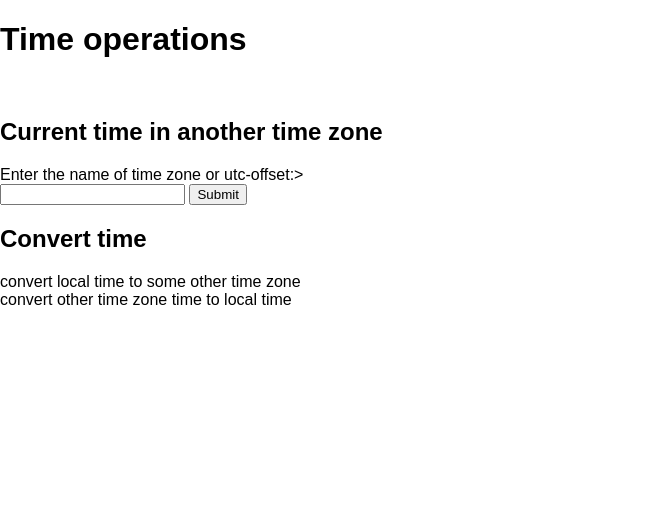
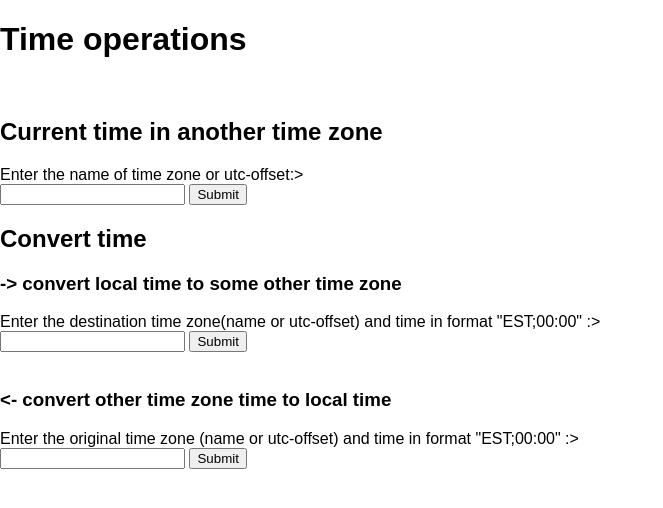
Before and after one commit to gelst13/TimeZoneReminder, a Flask app: page /time_operations in a window 1280 px wide. Shown: the top 508 px of the page, without its empty margins (0-663 px from the left). Run offline with Flask 3, Linux system fonts and the light colour scheme.

Commit message:
time_operations updated

```diff
--- a/app.py
+++ b/app.py
@@ -49,10 +49,22 @@ def index():
 @app.route('/time_operations', methods=['POST', 'GET'])
 def time_operations():
     if request.method == 'POST':
-        data = request.form.get('time_data_1')
-        print(data)
-        result = TimeKeeper().get_current_time(data)
-        return f'current time in {data} time zone: {result}'
+        if request.form.get('time_data_1'):
+            data = request.form.get('time_data_1')
+            print(data)
+            result = TimeKeeper().get_current_time(data)
+            return f'current time in {data} time zone: {result}'
+        elif request.form.get('time_data_2'):  # format "EST;00:00"
+            data = request.form.get('time_data_2').split(';')
+            print(data)
+            result = TimeKeeper.time_operation_2(data, 'y')
+            return result
+        elif request.form.get('time_data_3'):  # format "EST;00:00"
+            data = request.form.get('time_data_3').split(';')
+            print(data)
+            result = TimeKeeper.time_operation_2(data, 'n')
+            return result
+
     return render_template('time_operations.html')
 
 
--- a/templates/time_operations.html
+++ b/templates/time_operations.html
@@ -16,8 +16,26 @@
         </form>
     </div>
     <h2>Convert time</h2>
-    convert local time to some other time zone<br>
-    convert other time zone time to local time<br>
+    <h3>-> convert local time to some other time zone</h3>
+    Enter the destination time zone(name or utc-offset) and time
+    in format "EST;00:00" :>
+    <div class="time_data_2">
+        <form action="/time_operations" method="POST">
+            <input type="text" name="time_data_2" id="time_data_2">
+            <input type="submit" value="Submit">
+        </form>
+    </div>
+    <br>
+    <h3><- convert other time zone time to local time</h3>
+    Enter the original time zone (name or utc-offset) and time
+    in format "EST;00:00" :>
+    <div class="time_data_3">
+        <form action="/time_operations" method="POST">
+            <input type="text" name="time_data_3" id="time_data_3">
+            <input type="submit" value="Submit">
+        </form>
+    </div>
+    <br>
 </div>
 
 {% endblock %}
```
Also changed, not shown: tzr_utils.py (+44 -0 lines).
